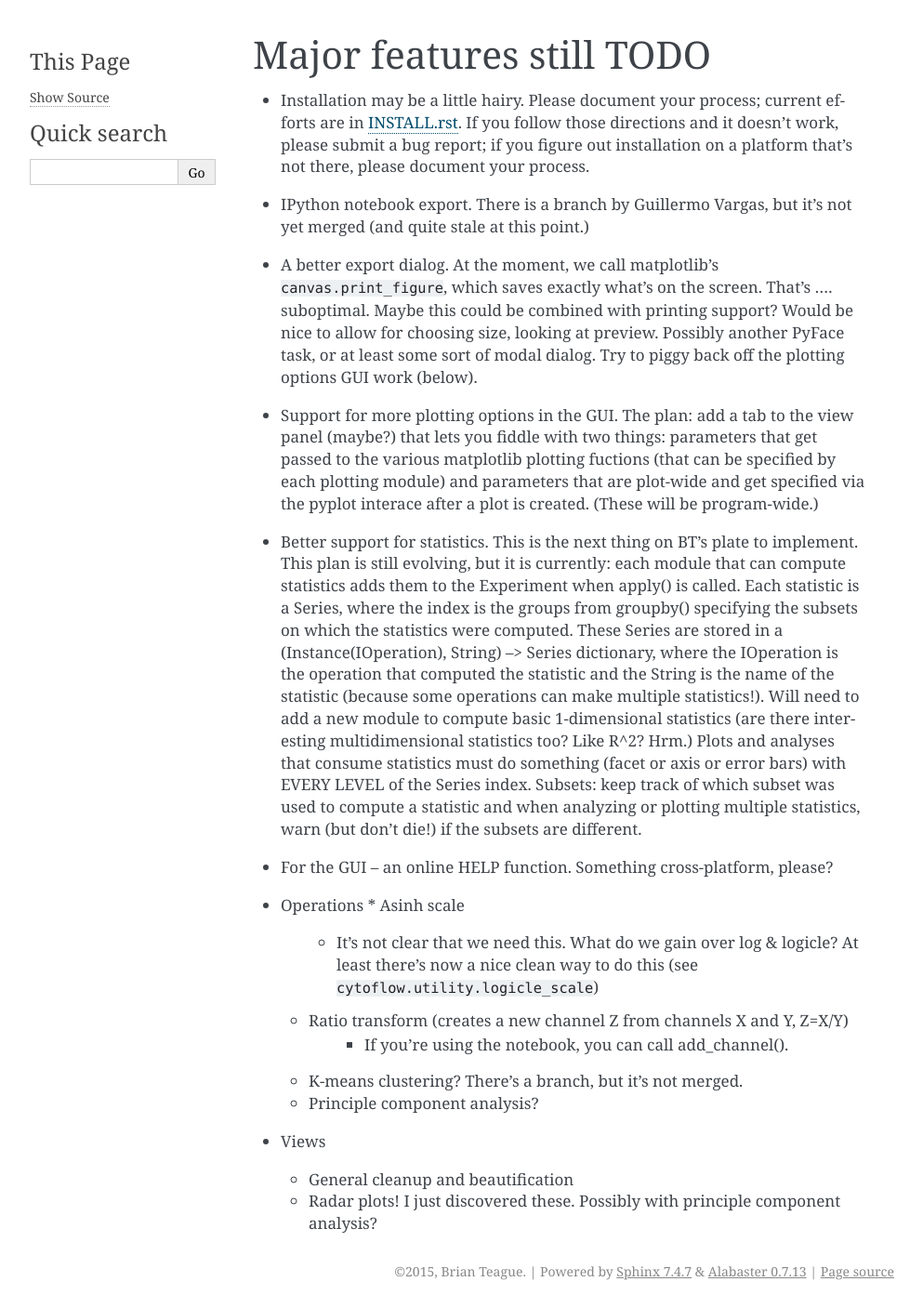
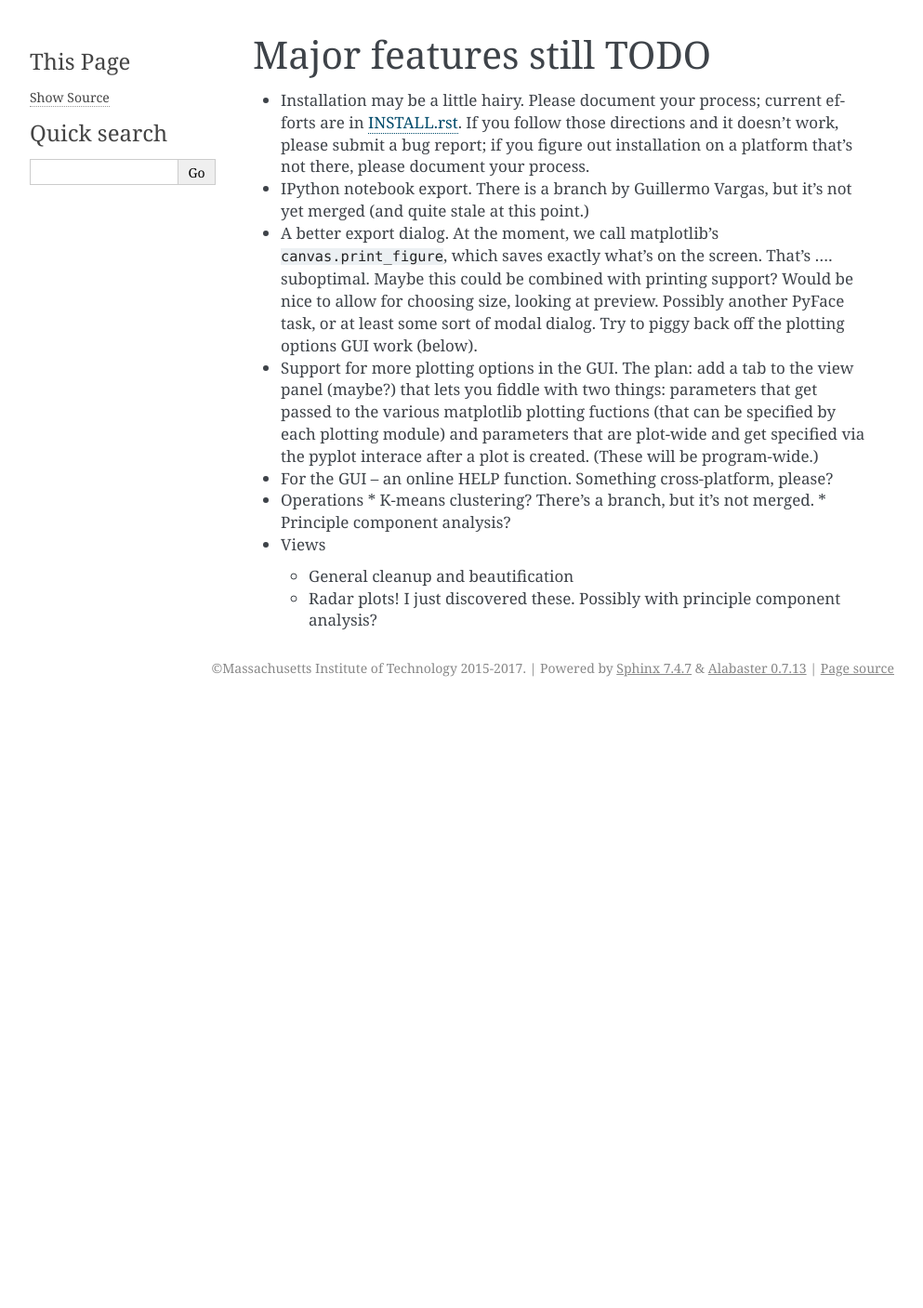
Before and after one commit to cytoflow/cytoflow, a Sphinx documentation site: the page built from docs/TODO.rst, in a window 1280 px wide. Shown: the whole page at 93% size, without its empty margins (148-1141 px from the left). Built offline with Sphinx 7.4.7, drawn with Linux system fonts in a browser that asks for light colours; after the commit the page ends 900 px from its top, so only the background shows below that.

Commit message:
docs update for 0.5

```diff
--- a/cytoflow/__init__.py
+++ b/cytoflow/__init__.py
@@ -78,4 +78,4 @@
     cf_cwd =  os.path.dirname(__file__)
     __version__ = subprocess.check_output(["git", "describe", "--always"], cwd = cf_cwd).rstrip()
 except (subprocess.CalledProcessError, OSError):
-    __version__ = "0.4.1"
+    __version__ = "0.5.0"
--- a/docs/TODO.rst
+++ b/docs/TODO.rst
@@ -24,31 +24,9 @@
   by each plotting module) and parameters that are plot-wide and get specified
   via the pyplot interace after a plot is created.  (These will be program-wide.)
 
-* Better support for statistics.  This is the next thing on BT's plate to
-  implement.  This plan is still evolving, but it is
-  currently: each module that can compute statistics adds them to the Experiment
-  when apply() is called.  Each statistic is a Series, where the index is
-  the groups from groupby() specifying the subsets on which the statistics
-  were computed.  These Series are stored in a
-  (Instance(IOperation), String) --> Series dictionary, where the IOperation
-  is the operation that computed the statistic and the String is the name
-  of the statistic (because some operations can make multiple statistics!).
-  Will need to add a new module to compute basic 1-dimensional statistics
-  (are there interesting multidimensional statistics too?  Like R^2?  Hrm.)
-  Plots and analyses that consume statistics must do something (facet or axis
-  or error bars) with EVERY LEVEL of the Series index.  Subsets: keep track
-  of which subset was used to compute a statistic and when analyzing or plotting
-  multiple statistics, warn (but don't die!) if the subsets are different.
-
 * For the GUI -- an online HELP function.  Something cross-platform, please?
 
 * Operations
-  * Asinh scale
-     - It's not clear that we need this.  What do we gain over log & logicle?
-       At least there's now a nice clean way to do this
-       (see ``cytoflow.utility.logicle_scale``)
-  * Ratio transform (creates a new channel Z from channels X and Y, Z=X/Y)
-     - If you're using the notebook, you can call add_channel().
   * K-means clustering?  There's a branch, but it's not merged.
   * Principle component analysis?
 
--- a/docs/conf.py
+++ b/docs/conf.py
@@ -68,16 +68,16 @@
 
 # General information about the project.
 project = u'CytoFlow'
-copyright = u'2015, Brian Teague'
+copyright = u'Massachusetts Institute of Technology 2015-2017'
 
 # The version info for the project you're documenting, acts as replacement for
 # |version| and |release|, also used in various other places throughout the
 # built documents.
 #
 # The short X.Y version.
-version = '0.4'
+version = '0.5'
 # The full version, including alpha/beta/rc tags.
-release = '0.4.1'
+release = '0.5.0'
 
 # The language for content autogenerated by Sphinx. Refer to documentation
 # for a list of supported languages.
--- a/requirements.txt
+++ b/requirements.txt
@@ -2,7 +2,7 @@
 bottleneck>=1.0
 numpy>=1.9.0
 numexpr>=2.4.6
-matplotlib>=1.4.3
+matplotlib>=1.5.1
 scipy>=0.14
 scikit-learn>=0.18
 seaborn>=0.7.0
--- a/setup.py
+++ b/setup.py
@@ -66,7 +66,7 @@
                         'bottleneck>=1.0',
                         'numpy>=1.9.0',
                         'numexpr>=2.4.6',
-                        'matplotlib>=1.4.3',
+                        'matplotlib>=1.5.1',
                         'scipy>=0.17',
                         'scikit-learn>=0.18',
                         'seaborn>=0.7.0',
```
Also changed, not shown: README.md (+12 -9 lines), README.rst (+12 -9 lines), docs/INSTALL.rst (+4 -4 lines), docs/cytoflow.operations.rst (+32 -24 lines), docs/cytoflow.utility.rst (+8 -0 lines).
